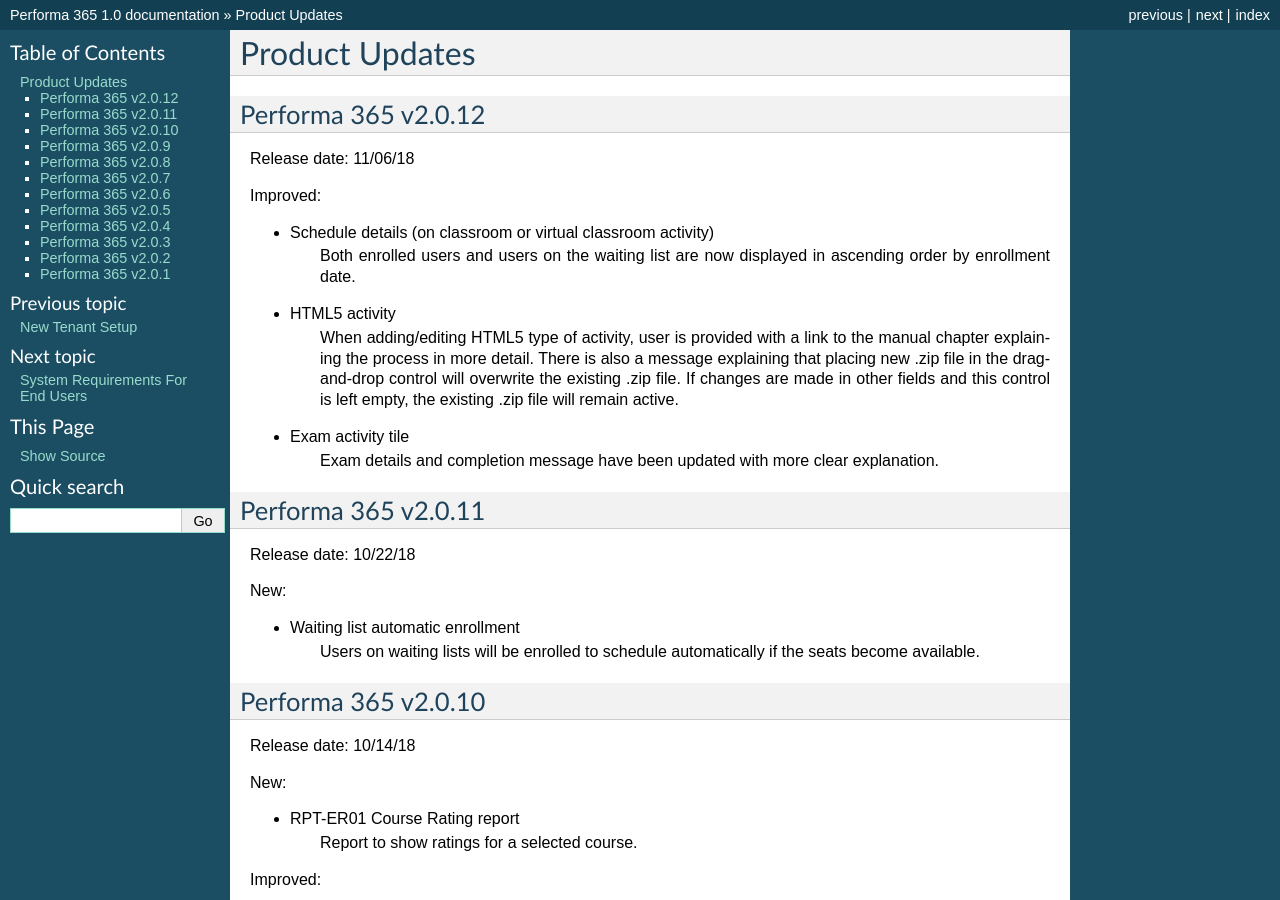
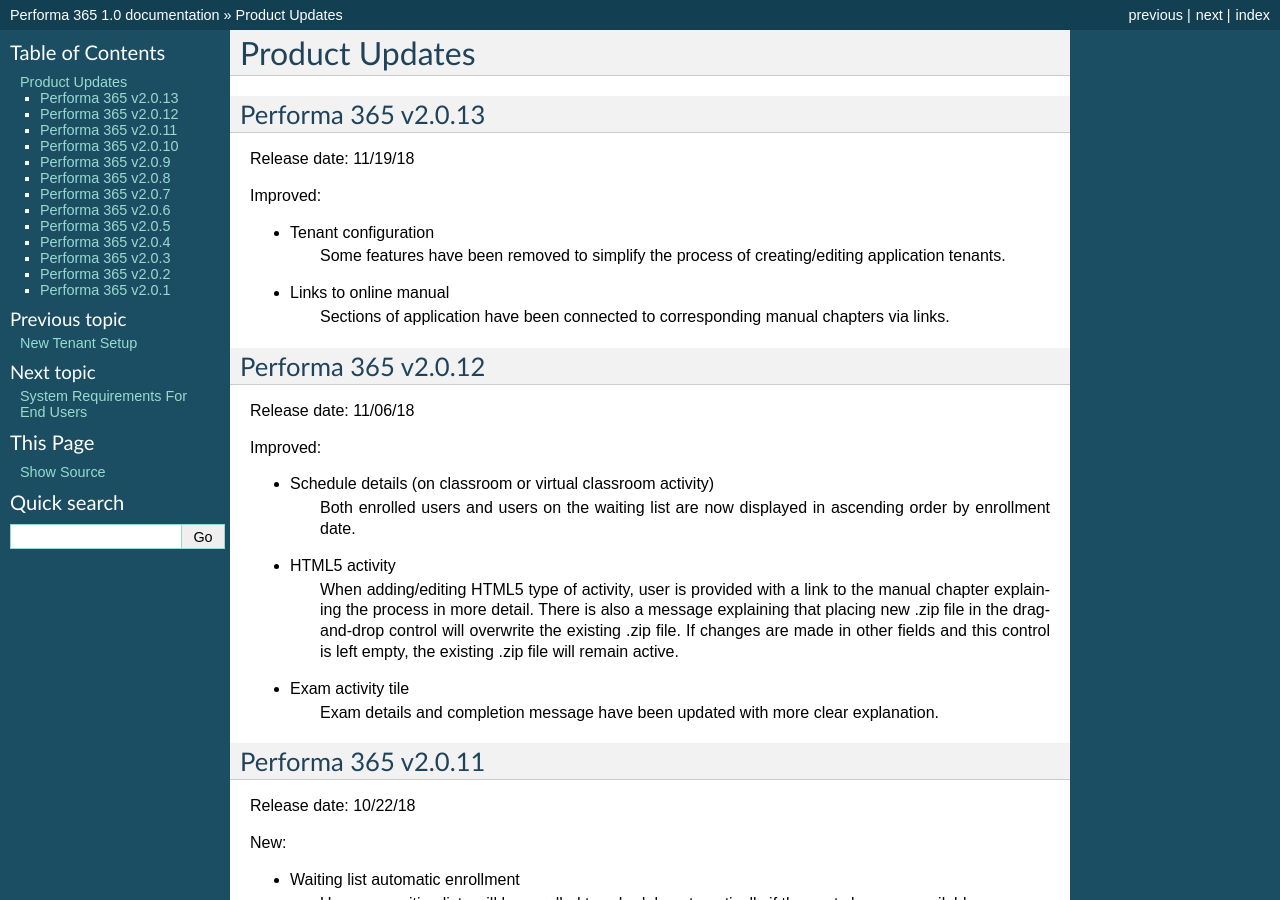
Before and after one commit to pslisko/performa365docs, a Sphinx documentation site: the page built from docs/general/product_updates.rst, in a window 1280 px wide and 900 px high. Built offline with Sphinx 7.4.7, drawn with Linux system fonts in a browser that asks for light colours; pages that are not in the unit, such as notebooks, are missing from menus.

Commit message:
Update product_updates.rst

```diff
--- a/docs/general/product_updates.rst
+++ b/docs/general/product_updates.rst
@@ -3,6 +3,20 @@
 
 Product Updates
 ================
+
+Performa 365 v2.0.13
+^^^^^^^^^^^^^^^^^^^^^^^^^^^^
+
+Release date: 11/19/18
+
+Improved:
+
+* Tenant configuration
+   Some features have been removed to simplify the process of creating/editing application tenants.
+
+* Links to online manual
+   Sections of application have been connected to corresponding manual chapters via links.
+
 
 Performa 365 v2.0.12
 ^^^^^^^^^^^^^^^^^^^^^^^^^^^^
```
